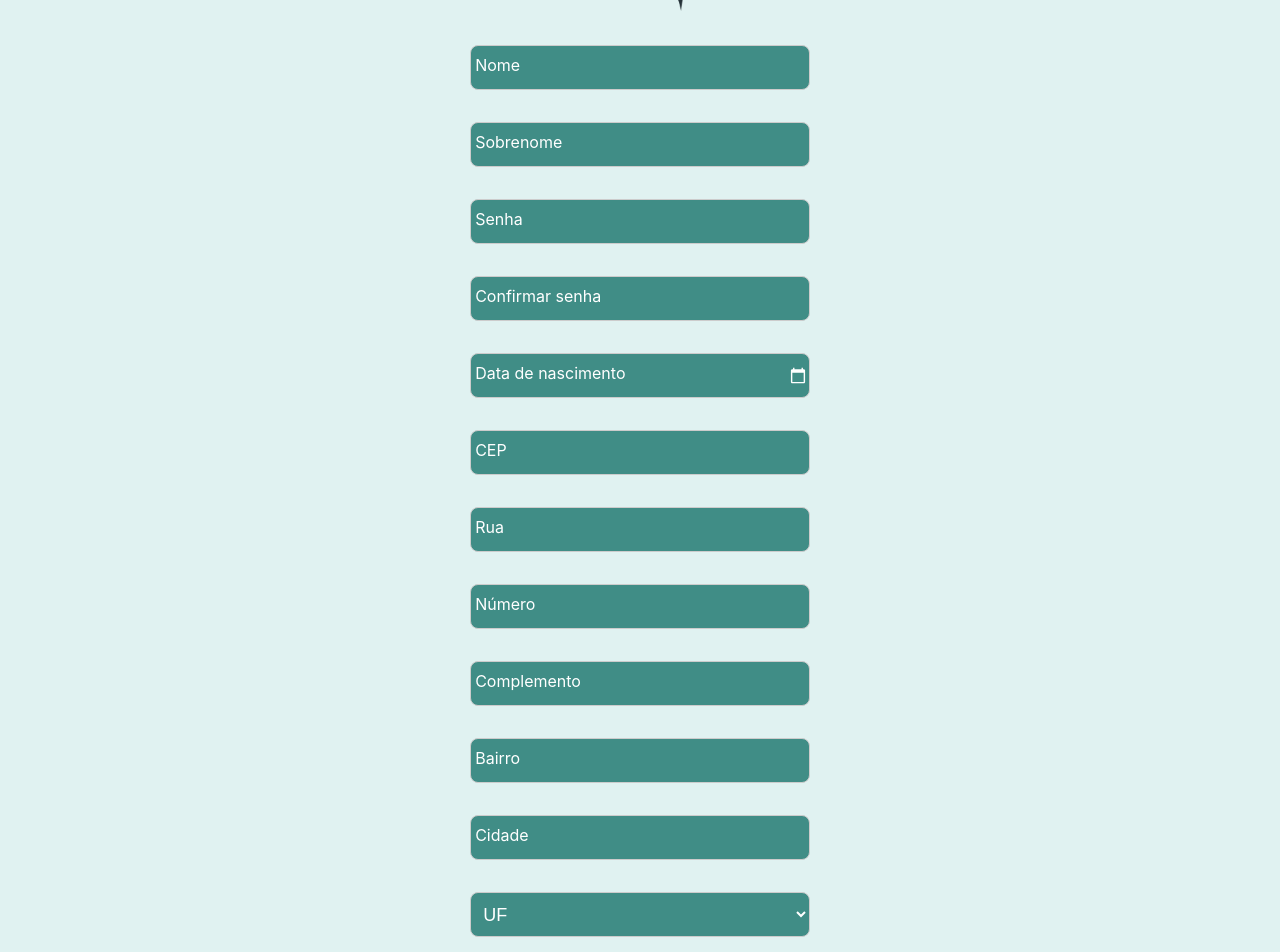
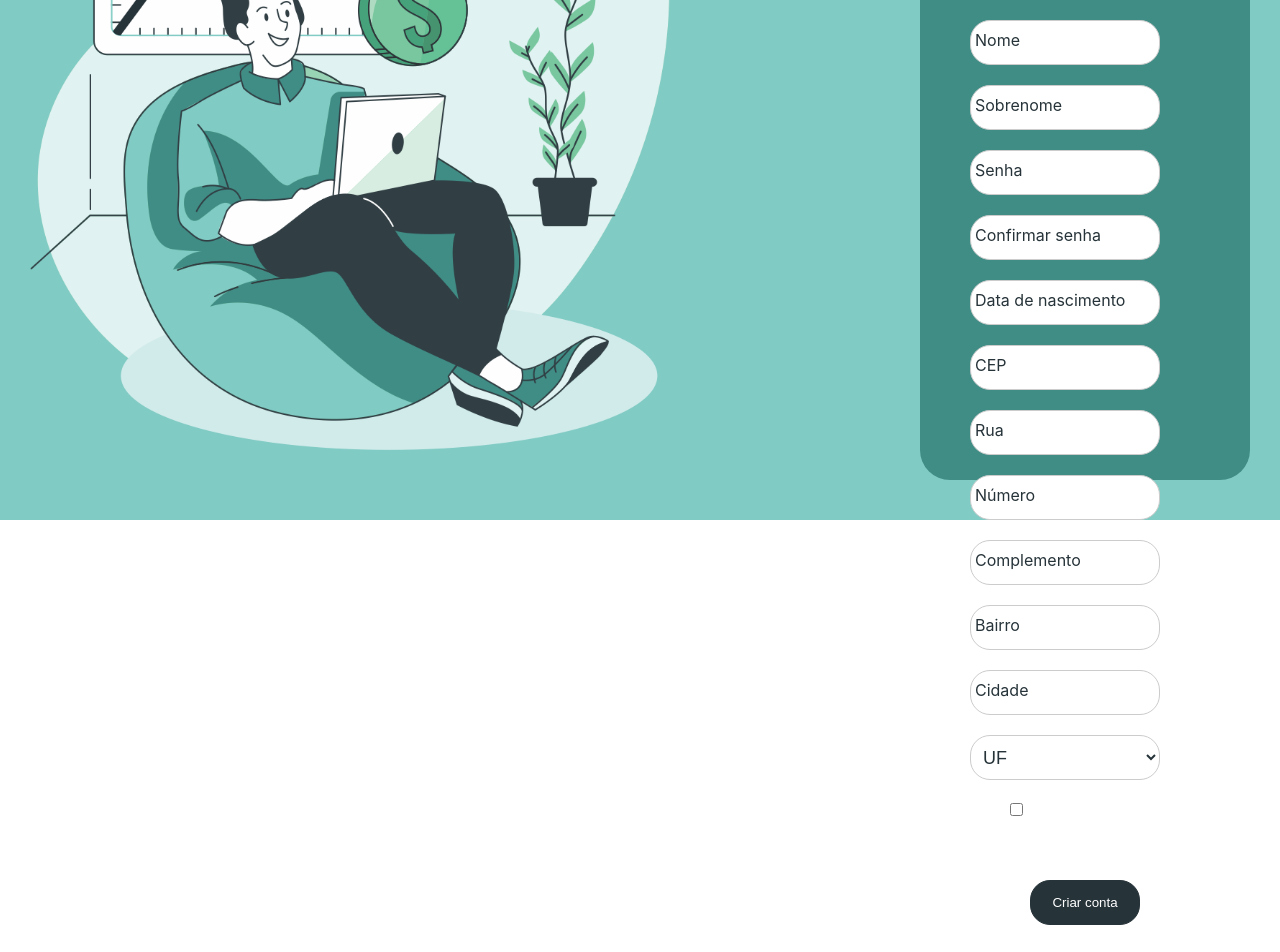
Before and after one commit to AlanaPeres/JStream, a React (Create React App) app: page / in a window 1280 px wide. Shown: the part 280-1232 px from the top of the page. After the commit the page ends 1205 px from the top, so only its background shows below. Built offline with nearby package versions, Linux system fonts and the light colour scheme.

Commit message:
Implementando o CSS desktop da página SignUp

```diff
--- a/src/components/FormSignUpMobile/formSignUp.css
+++ b/src/components/SignUpForm/SignUpForm.css
@@ -10,8 +10,6 @@ body {
 }
 
 .create-account {
-    min-width: 100%;
-    min-height: 100%;
     padding: 55px 90px;
 
     display: flex;
@@ -25,7 +23,6 @@ body {
     width: 99px;
     height: 166px;
 
-    margin-top: 60px;
     margin-bottom: 30px;
 }
 
@@ -47,10 +44,9 @@ body {
 }
 .group_uf option {
     color: #fff;
-    font-weight: 400;
 }
 
-.form_sign-up {
+.btn_sign-up {
     width: 100%;
     height: 45px;
     border-radius: 0.5rem;
@@ -94,6 +90,74 @@ input[type=date]{ color: transparent; }
 input[type=date]:valid{ color: #fff; }
 input[type=date]:focus{ color: #fff; }
 
-.confirm-terms-and-conditions {
+.terms-conditions-label {
     margin-left: 5px;
 }
+
+@media only screen and (min-width: 800px) {
+    .create-account {
+        padding: 50px;
+        background-color: #408D86;
+        border-radius: 30px;
+    }
+
+    .create-account_form {
+        display: flex;
+        max-width: 400px;
+        flex-wrap: wrap;
+        justify-content: space-between;
+    }
+    .form_group {
+        width: 190px;
+        margin: 10px 0px;
+    }
+
+    .input, .group_uf {
+        background-color: #fff;
+        color: #263339;
+        border-radius: 20px;
+    }
+
+    .group_uf option {
+        color: #263339;
+    }
+
+    .input-label {
+        color: #263339;
+    }
+
+    .create-account_form input:focus ~ label {
+        color: #fff;
+    }
+
+    .btn_sign-up {
+        width: 100%;
+        height: 45px;
+        border-radius: 0.5rem;
+        border: 1px solid #263339;
+        background-color: #263339;
+        color: #ffffff;
+        cursor: pointer;
+        transition: background-color .3s ease;
+    }
+
+    .terms-conditions-group {
+        width: 100%;
+        padding: 0 40px;
+        margin-bottom: 20px;
+    }
+
+    .terms-conditions-label,
+    .terms-conditions-label a {
+        color: #fff;
+    }
+
+    .form_btn {
+        width: 100%;
+        padding: 0 60px;
+    }
+
+    .btn_sign-up {
+        border-radius: 20px;
+    }
+}
--- a/src/components/FormSignUpMobile/formSignUp.tsx
+++ b/src/components/SignUpForm/SignUpForm.tsx
@@ -1,8 +1,8 @@
 import * as React from "react"
-import './formSignUp.css'
+import './SignUpForm.css'
 import logo from '../../assets/logo dark.png'
 
-const FormSignUp = () => {
+const SignUpForm = () => {
     return (
         <div className="create-account">
             <div className='img'>
@@ -85,18 +85,18 @@ const FormSignUp = () => {
                         <option value="TO">Tocantins</option>
                     </select>
                 </div>
-                <div className='form_group'>
-                    <input name="confirm-terms-and-conditions" className='checkbox_input' type="checkbox" required/>
-                    <label className="confirm-terms-and-conditions" htmlFor="confirm-terms-and-conditions" >
+                <div className='form_group terms-conditions-group'>
+                    <input name="terms-conditions-label" className='checkbox_input' type="checkbox" required/>
+                    <label className="terms-conditions-label" htmlFor="terms-conditions-label" >
                         Li e concordo com os <a href="#">termos e condições</a>.
                     </label>
                 </div>
                 <div className='form_btn'>
-                    <button className='form_sign-up' type="submit">Criar conta</button>
+                    <button className='btn_sign-up' type="submit">Criar conta</button>
                 </div>
             </form>
             </div>
     );
 }
 
-export default FormSignUp;
+export default SignUpForm;
--- a/src/index.css
+++ b/src/index.css
@@ -31,5 +31,4 @@ code {
 
 #root {
   width: 100%;
-  margin: 10px;
 }
--- /dev/null
+++ b/src/pages/SignUp/SignUp.css
@@ -0,0 +1,30 @@
+
+@media only screen and (min-width: 800px) {
+    .sign-up-page {
+        display: flex;
+        justify-content: flex-end;
+        background-color: #80CBC4;
+        padding: 40px 30px;
+        box-sizing: border-box;
+        height: 100vh;
+    }
+
+    .register-image {
+        width: 80vh;
+        height: 80vh;
+        margin-top: 50px;
+        margin-right: 250px; /*  */
+    }
+/*
+    .sign-up-page {
+        display: flex;
+        justify-content: space-around;
+        align-items: center;
+    }  */
+}
+@media only screen and (max-width: 800px) {
+    .register-image {
+        display: none;
+    }
+
+}
--- a/src/pages/SignUp/signUp.tsx
+++ b/src/pages/SignUp/signUp.tsx
@@ -1,10 +1,15 @@
 import React from "react";
-import FormSignUpMobile from "../../components/FormSignUpMobile/formSignUp";
+import SignUpForm from "../../components/SignUpForm/SignUpForm";
+import registerImage from '../../assets/register_image.png';
+import './SignUp.css';
 
-const FormSignUp = () => {
+const SignUp = () => {
     return (
-        <FormSignUpMobile/>
+        <div className="sign-up-page">
+            <img className="register-image" src={registerImage} alt="user register" />
+            <SignUpForm />
+        </div>
     );
 }
 
-export default FormSignUp;
+export default SignUp;
```
